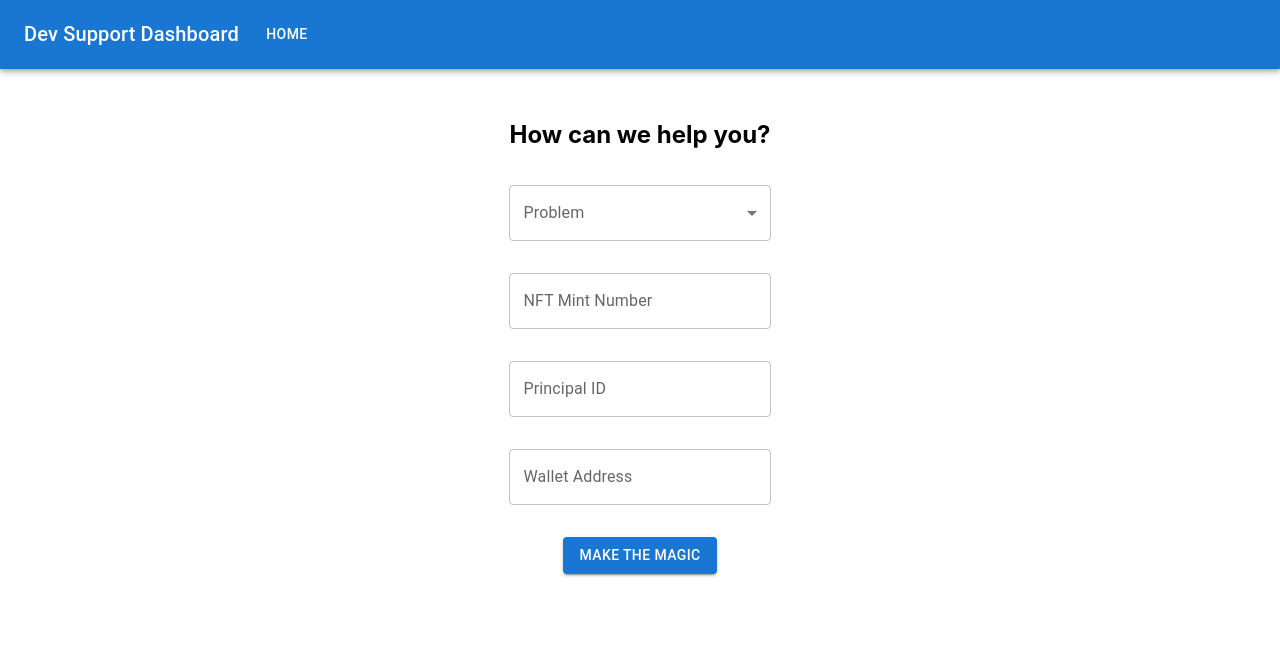
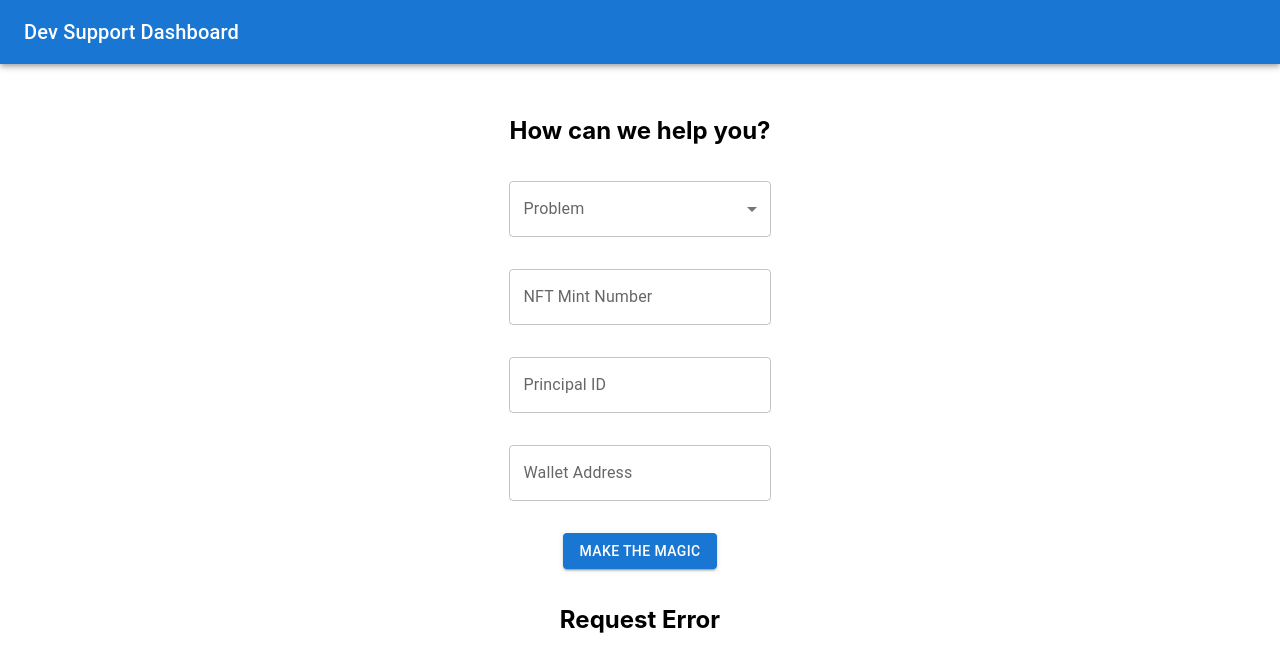
Before and after one commit to Ry-Hebert/dev-support-dashboard, a React (Create React App) app: page /Home in a window 1280 px wide. Shown: the top 672 px of the page. Built offline with nearby package versions, Linux system fonts and the light colour scheme.

Commit message:
update to response display

```diff
--- a/src/components/HelpTool.js
+++ b/src/components/HelpTool.js
@@ -53,7 +53,32 @@ let HelpTool = () => {
                 </FormControl>
             </div>
             <div>
-
+                <section className='resSection'>
+                    {problemForm.queryValue === 0 ?
+                        <div>
+                            <h2>NFT History</h2>
+                            <table>
+                                <tr>
+                                    <td>Address</td>
+                                    <td>Date</td>
+                                    <td>Time</td>
+                                    <td>Type</td>
+                                    <td>Escrow Address</td>
+                                    <td>Escrow Status</td>
+                                </tr>
+                            </table>
+                        </div> :
+                    problemForm.queryValue === 1 ?
+                        <div></div> :
+                    problemForm.queryValue === 2 ?
+                        <div></div> :
+                    problemForm.queryValue === 3 ?
+                        <div></div> :
+                    problemForm.queryValue === 4 ?
+                        <div></div> :
+                    <div><h2>Request Error</h2></div>
+                    }
+                </section>
             </div>
         </div>
     )
--- a/src/components/NavBar.js
+++ b/src/components/NavBar.js
@@ -13,8 +13,8 @@ import Tooltip from '@mui/material/Tooltip';
 import MenuItem from '@mui/material/MenuItem';
 import { Link } from 'react-router-dom';
 
-const pages = ['Home'];
-const settings = ['Profile', 'Account', 'Dashboard', 'Logout'];
+const pages = [];
+// const settings = ['Profile', 'Account', 'Dashboard', 'Logout'];
 
 const ResponsiveAppBar = () => {
   const [anchorElNav, setAnchorElNav] = React.useState(null);
```
